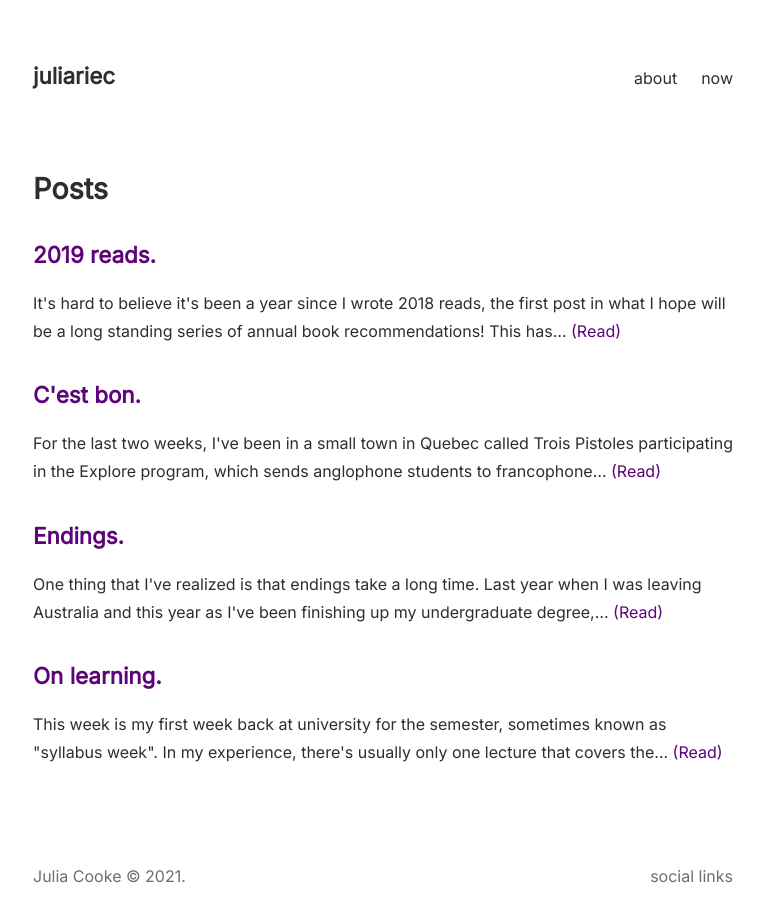
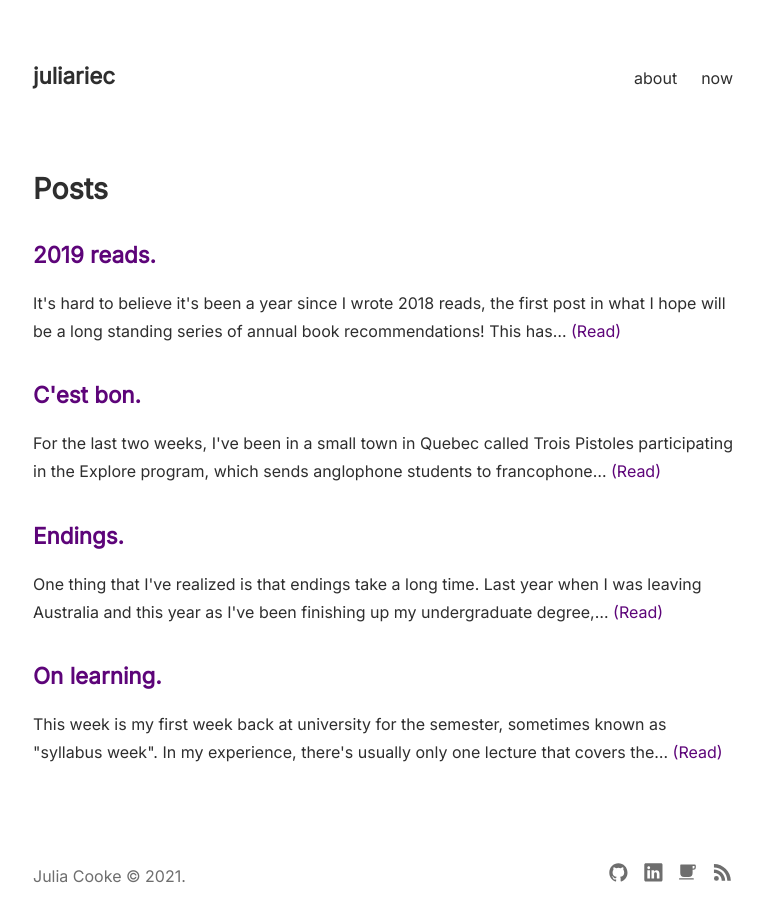
Before and after one commit to juliariec/juliariec.com, a Gatsby site: page / in a window 1280 px wide. Shown: the whole page, without its empty margins (257-1021 px from the left). Built offline with nearby package versions, Linux system fonts and the light colour scheme; Gatsby itself is replaced by a stand-in of ours; some packages are replaced by stand-ins of ours.

Commit message:
Added social media to footer, started with RSS feed

```diff
--- a/package.json
+++ b/package.json
@@ -20,6 +20,7 @@
     "gatsby": "^3.1.1",
     "gatsby-plugin-advanced-sitemap": "^1.6.0",
     "gatsby-plugin-emotion": "^6.1.0",
+    "gatsby-plugin-feed": "^3.1.0",
     "gatsby-plugin-offline": "^4.1.0",
     "gatsby-plugin-react-helmet": "^4.1.0",
     "gatsby-plugin-robots-txt": "^1.5.5",
@@ -30,6 +31,7 @@
     "react": "^17.0.1",
     "react-dom": "^17.0.1",
     "react-helmet": "^6.1.0",
+    "react-icons": "^4.2.0",
     "react-typography": "^0.16.19",
     "surge": "^0.22.1",
     "typescript": "^4.2.3"
--- a/src/components/layout.js
+++ b/src/components/layout.js
@@ -1,5 +1,11 @@
 import React, { Fragment } from "react"
 import { useStaticQuery, graphql, Link } from "gatsby"
+import {
+  IoLogoGithub,
+  IoLogoLinkedin,
+  IoCafe,
+  IoLogoRss,
+} from "react-icons/io5"
 import SEO from "./seo"
 
 const ListLink = props => (
@@ -38,7 +44,32 @@ const Layout = ({ title, description, article, children }) => {
       </div>
       <footer>
         <div class="half">Julia Cooke &copy; 2021.</div>
-        <div class="half">social links</div>
+        <div class="half">
+          <a
+            class="icon"
+            href="https://github.com/juliariec"
+            rel="noreferrer noopener"
+          >
+            <IoLogoGithub />
+          </a>
+          <a
+            class="icon"
+            href="https://www.linkedin.com/in/juliariec"
+            rel="noreferrer noopener"
+          >
+            <IoLogoLinkedin />
+          </a>
+          <a
+            class="icon"
+            href="https://ko-fi.com/juliariec"
+            rel="noreferrer noopener"
+          >
+            <IoCafe />
+          </a>
+          <a class="icon" href="/now" rel="noreferrer noopener">
+            <IoLogoRss />
+          </a>
+        </div>
       </footer>
     </Fragment>
   )
--- a/src/styles/global.css
+++ b/src/styles/global.css
@@ -68,7 +68,13 @@ header a {
   text-decoration: none;
 }
 
-header a:hover {
+footer a {
+  color: inherit;
+  text-decoration: none;
+}
+
+header a:hover,
+footer a:hover {
   color: rgb(93, 4, 121);
   transition: 0.2s color;
 }
@@ -126,3 +132,8 @@ a:hover {
 .half h4 {
   padding-top: 0;
 }
+
+.icon {
+  font-size: 1.3rem;
+  padding-left: 14px;
+}
```
Also changed, not shown: 1 other file.
